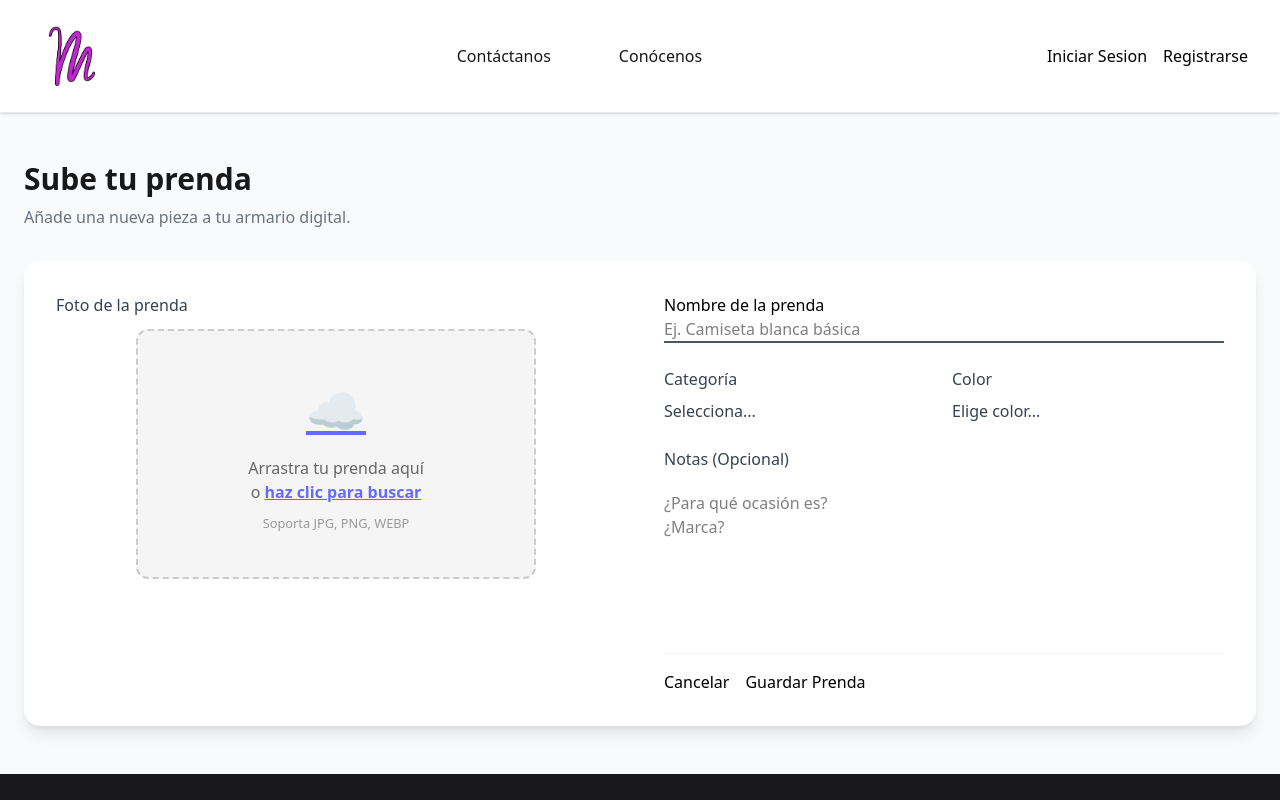
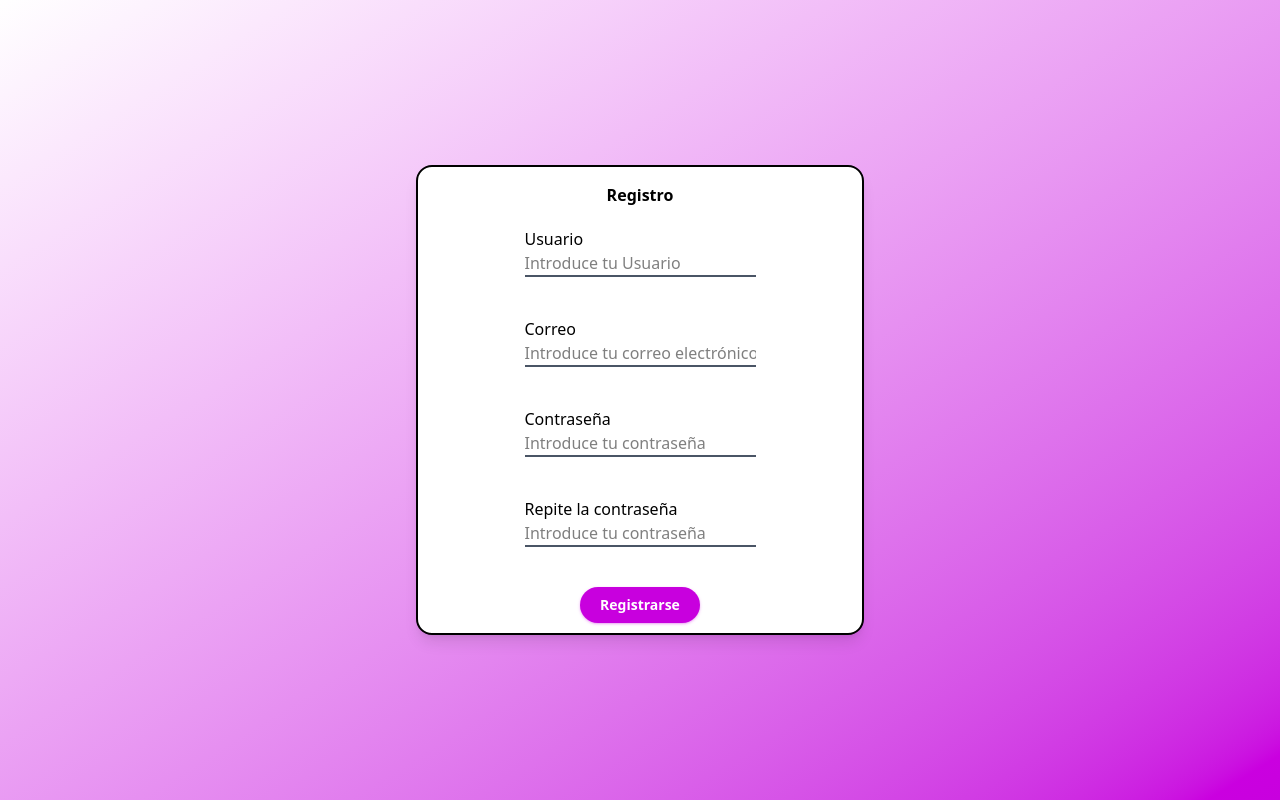
Before and after one commit to unaicastillo/Mi-armario, a React (Vite) app in the folder MiArmarioDigital/: page / in a window 1280 px wide. Shown: the top 800 px of the page. Built offline with nearby package versions, Linux system fonts and the light colour scheme.

Commit message:
Movimiento de cosas y cambios de estilos

```diff
--- a/MiArmarioDigital/src/App.tsx
+++ b/MiArmarioDigital/src/App.tsx
@@ -5,13 +5,19 @@ import { Favoritos } from './pages/Favoritos'
 import { Button } from './components/Button'
 import { CreadorConjuntos } from './pages/CreadorConjuntosPage'
 import { MostrarRopa } from './pages/MostrarRopaPage'
-import LandingPublicaPage from './pages/LandingPublicaPage'
-import PagSubidaRopa from './pages/SubidaRopaPage'
+import { LogIn } from './pages/LogIn'
+import { Register } from './pages/Register'
 
 export const App = () => {
   return (
     <>
-    <PagSubidaRopa></PagSubidaRopa>
+    <div className='login'>
+          <Register/>
+    </div>
+    {/* <div className="login">
+    <LogIn></LogIn>
+    </div> */}
+    {/* <Favoritos></Favoritos> */}
     {/* <Footer></Footer>
     <Button nombre={'Enviar'} class={'btn'}></Button> */}
     </>
--- a/MiArmarioDigital/src/components/Header.tsx
+++ b/MiArmarioDigital/src/components/Header.tsx
@@ -29,11 +29,11 @@ const Header = () => {
       <div className="header-buttons-section">
         <Button
             nombre="Iniciar Sesion"
-            className="header-btn-login"
+            class="header-btn-login"
         />
         <Button
             nombre="Registrarse"
-            className="header-btn-register"
+            class="header-btn-register"
         />
       </div>
     </header>
--- a/MiArmarioDigital/src/components/form/Form.tsx
+++ b/MiArmarioDigital/src/components/form/Form.tsx
@@ -13,7 +13,7 @@ export const Form = () => {
                     <Input tipo="mail" nombreInput="Correo" texto="" ph="Introduce tu correo electrónico" />
                     <Input tipo="password" nombreInput="Contraseña" texto="" ph="Introduce tu contraseña" />
 
-                    <Button nombre="Iniciar sesion" class=''/>
+                    <Button nombre="Iniciar sesion" class="header-btn-login"/>
                 </div>
                 <a href="">¿Has olvidado tu contraseña?</a>
             </div>
--- a/MiArmarioDigital/src/components/form/FormRegister.tsx
+++ b/MiArmarioDigital/src/components/form/FormRegister.tsx
@@ -18,7 +18,7 @@ export const FormRegister = () => {
 
                     <Input tipo="password" nombreInput="Repite la contraseña" texto="" ph="Introduce tu contraseña" />
 
-                    <Button nombre="Registrarse" class={""} />
+                    <Button nombre="Registrarse" class="btn" />
                 </div>
             </div>
 
--- a/MiArmarioDigital/src/LogIn.tsx
+++ b/MiArmarioDigital/src/pages/LogIn.tsx
@@ -1,4 +1,4 @@
-import { Form } from "./components/form/Form"
+import { Form } from "../components/form/Form"
 
 export const LogIn = () => {
   return (
--- a/MiArmarioDigital/src/Register.tsx
+++ b/MiArmarioDigital/src/pages/Register.tsx
@@ -1,5 +1,5 @@
 import React from 'react'
-import { FormRegister } from './components/form/FormRegister'
+import { FormRegister } from '../components/form/FormRegister'
 
 export const Register = () => {
     return (
```
Also changed, not shown: MiArmarioDigital/src/main.tsx (+2 -5 lines).
